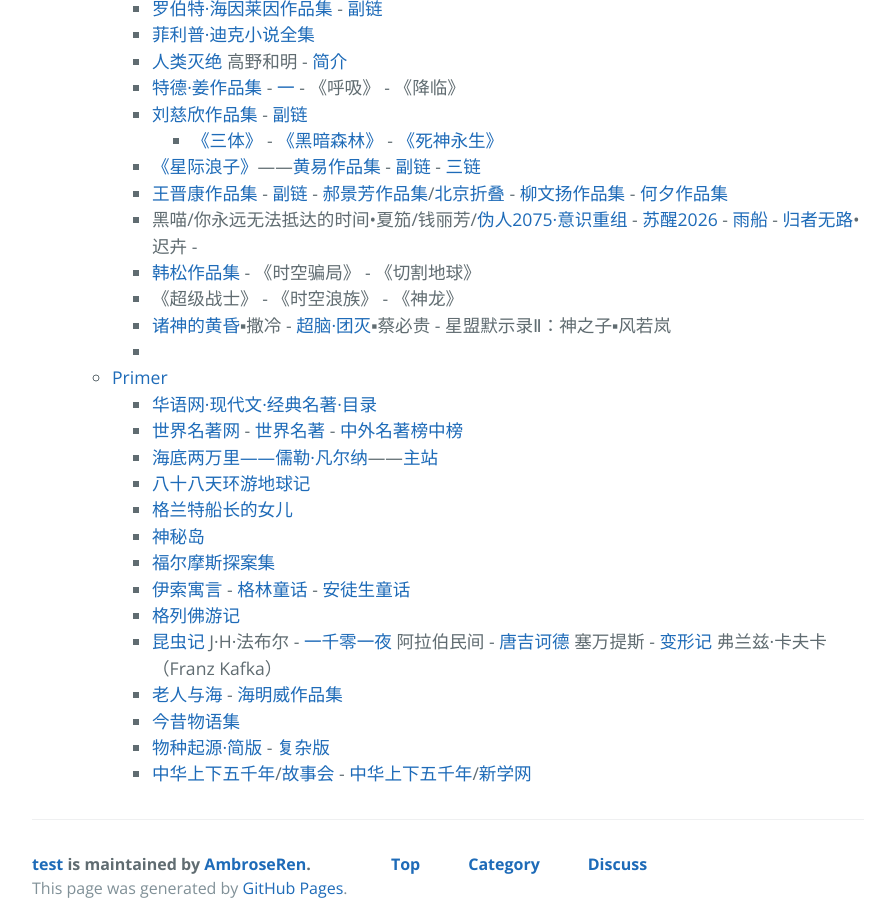
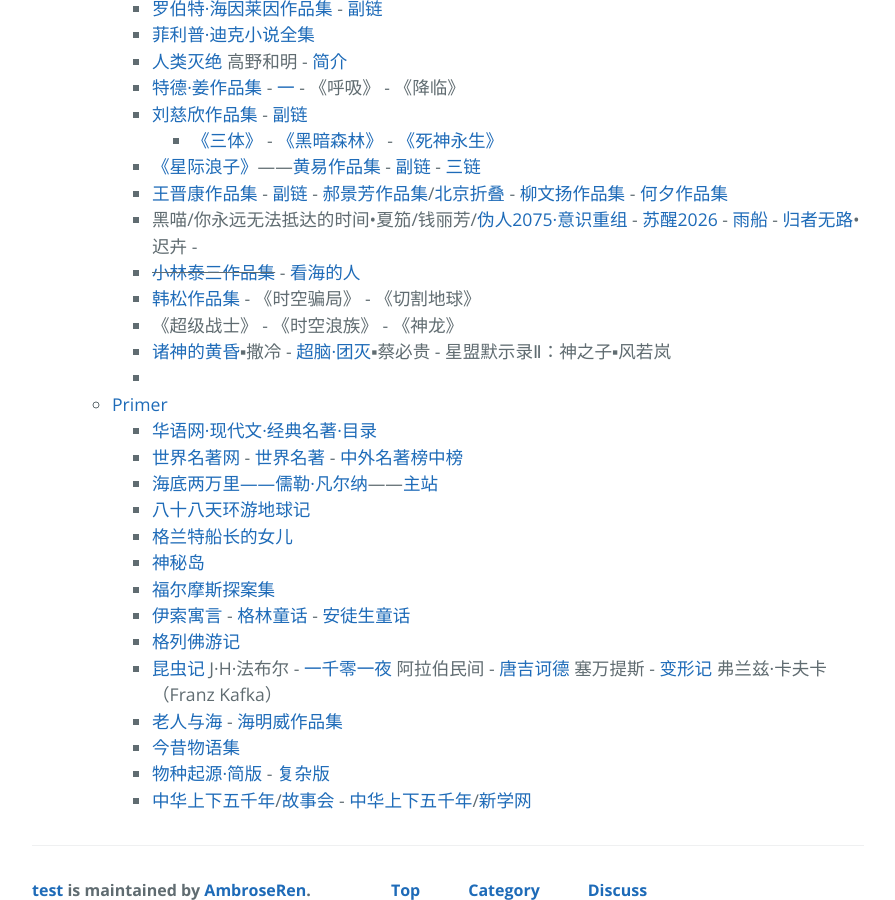
Before and after one commit to AmbroseRen/test, a Jekyll site: the page built from Library/BookListsOne.md, in a window 1280 px wide and 900 px high, scrolled down 5839 px. Shown: the whole window, without its empty margins (192-1087 px from the left). Built offline with Jekyll 4.4.1, drawn with Linux system fonts in a browser that asks for light colours; our own code applies the rules of GitHub Pages for plain Markdown files; the repository's description, which GitHub fills in, is left out.

Commit message:
Update BookListsOne.md

```diff
--- a/Library/BookListsOne.md
+++ b/Library/BookListsOne.md
@@ -313,6 +313,7 @@
                     <li><a href="http://www.huangyixiaoshuo.com/0/499/">《星际浪子》</a>——<a href="http://www.huangyixiaoshuo.com/author/499/">黄易作品集</a> - <a href="https://www.kanunu8.com/files/writer/187.html">副链</a>  -  <a href="http://huangyi.zuopinj.com/">三链</a></li>
 		    <li><a href="https://www.kanunu8.com/files/writer/6619.html">王晋康作品集</a> - <a href="http://wangjinkang.zuopinj.com/">副链</a> - <a href="http://www.00txt.com/zuojia/haojingfang/">郝景芳作品集</a>/<a href="https://www.kunnu.com/zhedie/">北京折叠</a> - <a href="https://www.kanunu8.com/files/writer/6562.html">柳文扬作品集</a> - <a href="https://www.kanunu8.com/files/writer/6561.html">何夕作品集</a></li>
 		    <li>黑喵/你永远无法抵达的时间•夏笳/钱丽芳/<a href="https://hao9088.com/txt/11101.html">伪人2075·意识重组</a> - <a href="https://www.99csw.com/article/11990.htm">苏醒2026</a> - <a href="https://9.guozhi.org/article/10764.htm">雨船</a> - <a href="https://www.sto.cx/book-27479-1.html">归者无路</a>•迟卉 - <a href=""></a></li>
+			<li><del><a href="http://www.yueleshow.com/author/855/">小林泰三作品集</a></del> - <a href="https://www.zxyd.cc/u/%E5%B0%8F%E6%9E%97%E6%B3%B0%E4%B8%89/">看海的人</a></li>
                     <li><a href="https://www.kanunu8.com/files/writer/6492.html">韩松作品集</a> - 《时空骗局》 - 《切割地球》</li>
 		    <li>《超级战士》 - 《时空浪族》 - 《神龙》</li>
                     <li><a href="https://m.9txs.org/book/68246/0_1/">诸神的黄昏</a>▪撒冷 - <a href="https://www.52shuku.vip/kongbulingyi/hr66.html">超脑·团灭</a>▪蔡必贵 - 星盟默示录Ⅱ：神之子▪风若岚</li>
```
